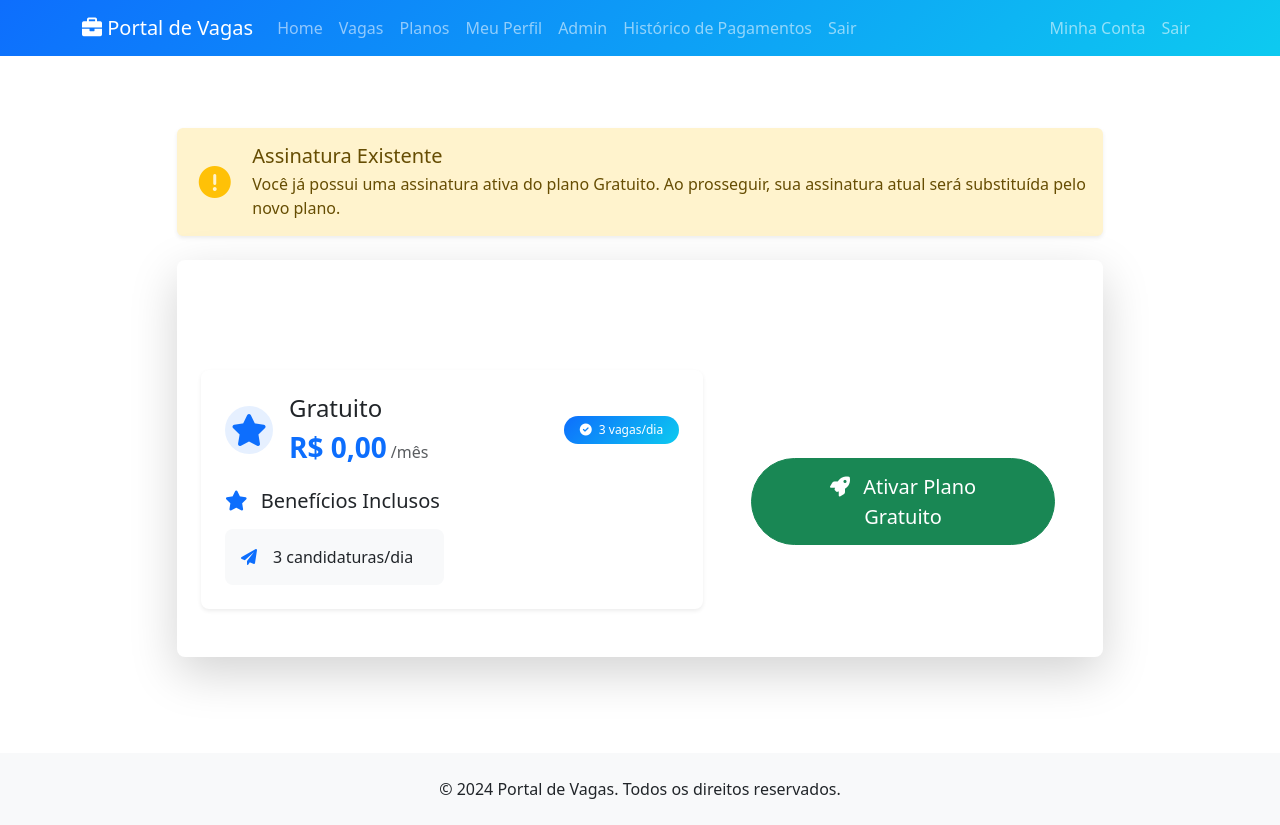
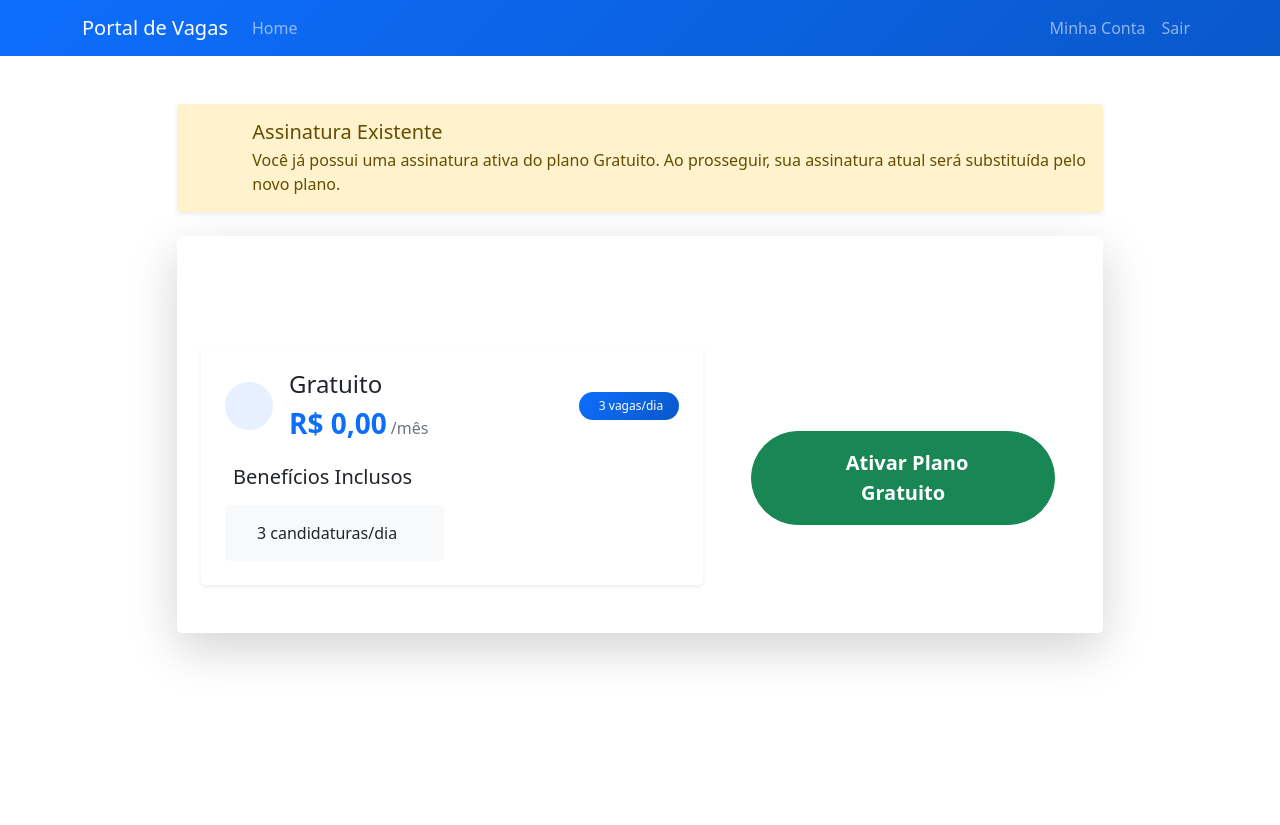
Before and after one commit to felipersd8/portal_vagas, a Django app: page /planos/checkout/10/ in a window 1280 px wide. After the commit the page ends 662 px from the top, so only its background shows below. Run offline with Django 5.2, Linux system fonts and the light colour scheme; a user stored in the database is signed in; data comes from the database, SQL or seed files in the repository.

Commit message:
Atualizado templates base e home

```diff
--- a/jobs/templates/jobs/home.html
+++ b/jobs/templates/jobs/home.html
@@ -17,7 +17,8 @@
                 {% endif %}
             </div>
             <div class="col-lg-6 d-none d-lg-block">
-                <img src="{% static 'img/hero-image.svg' %}" alt="Hero Image" class="img-fluid">
+                <!-- Por enquanto, vamos remover a imagem até termos uma -->
+                <!-- <img src="{% static 'img/hero-image.svg' %}" alt="Hero Image" class="img-fluid"> -->
             </div>
         </div>
     </div>
--- a/templates/base.html
+++ b/templates/base.html
@@ -4,31 +4,14 @@
 <head>
     <meta charset="UTF-8">
     <meta name="viewport" content="width=device-width, initial-scale=1.0">
-    <title>{% block title %}Portal de Vagas{% endblock %}</title>
-    <!-- Bootstrap CSS -->
-    <link href="https://cdn.jsdelivr.net/npm/bootstrap@5.3.0/dist/css/bootstrap.min.css" rel="stylesheet">
-    <!-- Font Awesome -->
-    <link href="https://cdnjs.cloudflare.com/ajax/libs/font-awesome/6.0.0/css/all.min.css" rel="stylesheet">
-    <!-- Custom CSS -->
-    <link href="{% static 'jobs/css/style.css' %}" rel="stylesheet">
+    <title>Portal de Vagas</title>
+    <link href="https://cdn.jsdelivr.net/npm/bootstrap@5.1.3/dist/css/bootstrap.min.css" rel="stylesheet">
+    <link href="{% static 'css/style.css' %}" rel="stylesheet">
 </head>
 <body>
-    {% if messages %}
-    <div class="container mt-3">
-        {% for message in messages %}
-        <div class="alert alert-{{ message.tags }}">
-            {{ message }}
-        </div>
-        {% endfor %}
-    </div>
-    {% endif %}
-
-    <!-- Navbar -->
-    <nav class="navbar navbar-expand-lg navbar-dark bg-primary mb-4">
+    <nav class="navbar navbar-expand-lg navbar-dark bg-primary">
         <div class="container">
-            <a class="navbar-brand" href="{% url 'home' %}">
-                <i class="fas fa-briefcase"></i> Portal de Vagas
-            </a>
+            <a class="navbar-brand" href="{% url 'home' %}">Portal de Vagas</a>
             <button class="navbar-toggler" type="button" data-bs-toggle="collapse" data-bs-target="#navbarNav">
                 <span class="navbar-toggler-icon"></span>
             </button>
@@ -37,35 +20,6 @@
                     <li class="nav-item">
                         <a class="nav-link" href="{% url 'home' %}">Home</a>
                     </li>
-                    <li class="nav-item">
-                        <a class="nav-link" href="{% url 'job_list' %}">Vagas</a>
-                    </li>
-                    <li class="nav-item">
-                        <a class="nav-link" href="{% url 'planos' %}">Planos</a>
-                    </li>
-                    {% if user.is_authenticated %}
-                        <li class="nav-item">
-                            <a class="nav-link" href="{% url 'profile' %}">Meu Perfil</a>
-                        </li>
-                        {% if user.is_staff %}
-                            <li class="nav-item">
-                                <a class="nav-link" href="/admin">Admin</a>
-                            </li>
-                        {% endif %}
-                        <li class="nav-item">
-                            <a class="nav-link" href="{% url 'payment_history' %}">Histórico de Pagamentos</a>
-                        </li>
-                        <li class="nav-item">
-                            <a class="nav-link" href="{% url 'logout' %}">Sair</a>
-                        </li>
-                    {% else %}
-                        <li class="nav-item">
-                            <a class="btn btn-outline-light me-2" href="{% url 'login' %}">Login</a>
-                        </li>
-                        <li class="nav-item">
-                            <a class="btn btn-primary" href="{% url 'register' %}">Criar Conta</a>
-                        </li>
-                    {% endif %}
                 </ul>
                 <div class="navbar-nav">
                     {% if user.is_authenticated %}
@@ -80,20 +34,11 @@
         </div>
     </nav>
 
-    <!-- Main Content -->
     <main>
         {% block content %}
         {% endblock %}
     </main>
 
-    <!-- Footer -->
-    <footer class="bg-light py-4 mt-5">
-        <div class="container text-center">
-            <p class="mb-0">&copy; 2024 Portal de Vagas. Todos os direitos reservados.</p>
-        </div>
-    </footer>
-
-    <!-- Bootstrap JS -->
-    <script src="https://cdn.jsdelivr.net/npm/bootstrap@5.3.0/dist/js/bootstrap.bundle.min.js"></script>
+    <script src="https://cdn.jsdelivr.net/npm/bootstrap@5.1.3/dist/js/bootstrap.bundle.min.js"></script>
 </body>
 </html>
```
